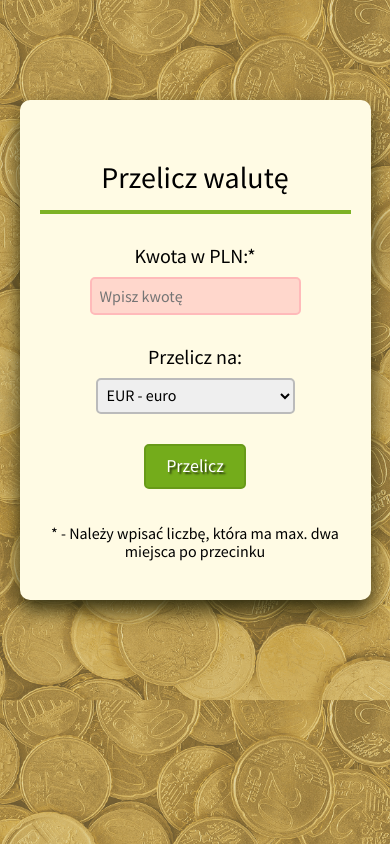
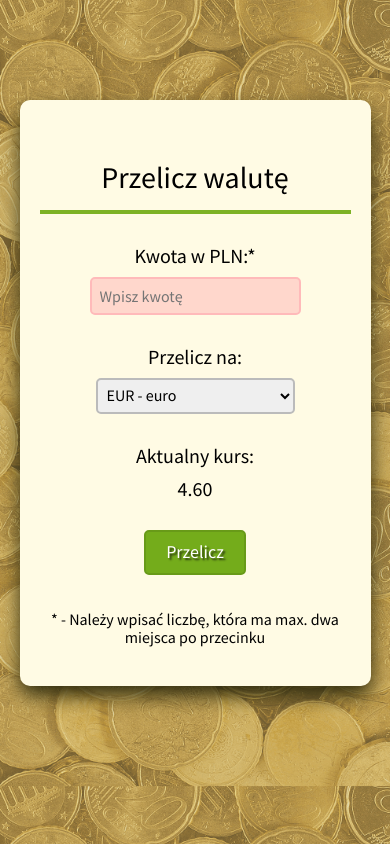
Before and after one commit to olachrzan/currency_converter_react, a React (Create React App) app: page / in a window 390 px wide. Built offline with nearby package versions, Linux system fonts and the light colour scheme.

Commit message:
Add RateContainer component (with current rate)

```diff
--- a/src/Form/index.js
+++ b/src/Form/index.js
@@ -3,6 +3,7 @@ import { useState } from "react";
 import { currencies } from "../currencies";
 import Button from "../Button";
 import Result from "../Result";
+import RateContainer from "../RateContainer";
 
 const Form = ({ calculateResult, result }) => {
 	const [amount, setAmount] = useState("");
@@ -41,6 +42,7 @@ const Form = ({ calculateResult, result }) => {
 					))}
 				</select>
 			</label>
+			<RateContainer currencies={currencies} currency={currency} />
 			<Button />
 			<Result result={result} />
 			<p className="form__paragraph">
--- a/src/Form/style.css
+++ b/src/Form/style.css
@@ -22,7 +22,7 @@
 .form__labelText {
    display: inline-block;
    width: 150px;
-   margin-bottom: 10px;
+   margin: 0 0 10px;
    font-size: 20px;
 }
 
--- /dev/null
+++ b/src/RateContainer/index.js
@@ -0,0 +1,12 @@
+import "./style.css";
+
+const RateContainer = ({currencies, currency}) => (
+  <div className="rateContainer">
+    <p className="rateContainer__text">Aktualny kurs:</p>
+    <p className="rateContainer__text rateContainer__text--last">
+      {currencies.find(({ shortName }) => shortName === currency).rate.toFixed(2)}
+      </p>
+  </div>
+);
+
+export default RateContainer;
--- /dev/null
+++ b/src/RateContainer/style.css
@@ -0,0 +1,37 @@
+.rateContainer {
+  margin-bottom: 30px;
+  display: grid;
+  grid-template-columns: 1fr 135px 200px 1fr;
+  gap: 30px;
+}
+
+@media (max-width: 500px) {
+  .rateContainer {
+    display: block;
+  }
+}
+
+.rateContainer__text {
+  grid-column: 2 / 3;
+  margin: 0;
+  font-size: 20px;
+  text-align: right;
+}
+
+@media (max-width: 500px) {
+  .rateContainer__text {
+  text-align: center;
+  }
+}
+
+.rateContainer__text--last {
+  grid-column: 3 / 4;
+  text-align: left;
+}
+
+@media (max-width: 500px) {
+  .rateContainer__text--last {
+    margin-top: 10px;
+  text-align: center;
+  }
+}
```
